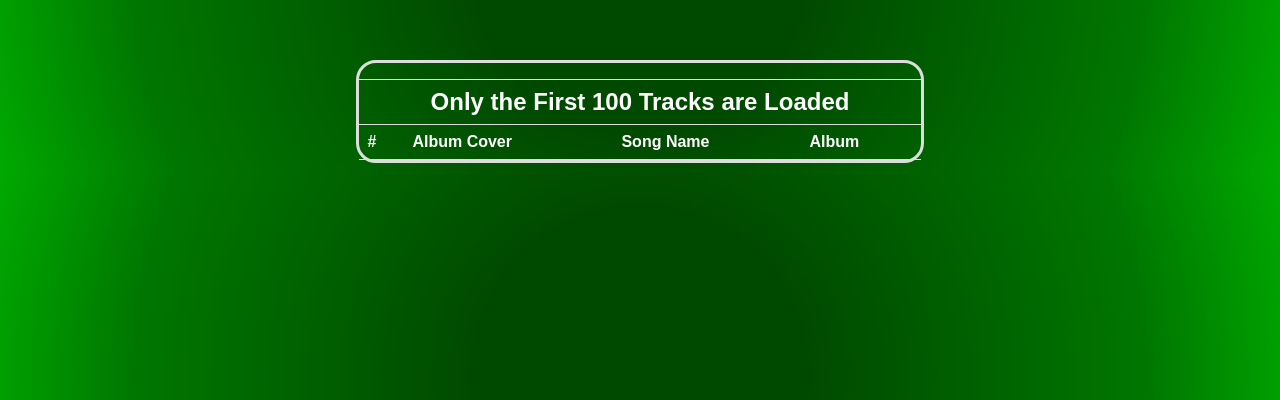
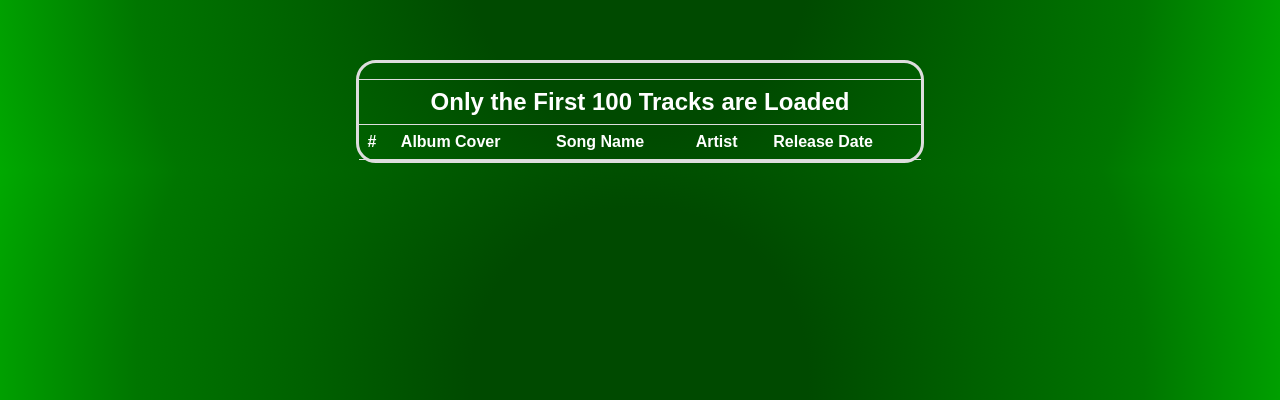
Before and after one commit to tweiss9/Sort-Spotify-Playlist, a Flask app: template templates/playlist_detail.html in a window 1280 px wide. Shown: the part 238-638 px from the top of the page. Run offline with Flask 3, Linux system fonts and the light colour scheme; the template is opened without the code that fills it, so the values that code supplies are empty.

Commit message:
make table data useful compared to sorting technique

```diff
--- a/app.py
+++ b/app.py
@@ -1,3 +1,4 @@
+from datetime import datetime
 from flask_compress import Compress
 from flask import Flask, Response, make_response, render_template, redirect, request, session
 from spotipy.exceptions import SpotifyException
@@ -45,7 +46,17 @@ def playlists():
 
     user_id = cache.get("user_id") or ""
 
-    fetched_playlists = sp.current_user_playlists()["items"]
+    fetched_playlists = []
+    offset = 0
+    limit = 50
+
+    while True:
+        response = sp.current_user_playlists(offset=offset, limit=limit)
+        fetched_playlists.extend(response["items"])
+        total_playlists = response["total"]
+        offset += limit
+        if offset >= total_playlists:
+            break
 
     user_playlists = [playlist for playlist in fetched_playlists if (playlist["owner"]["id"] == user_id) and (
         not playlist["collaborative"]) and (playlist["tracks"]["total"] > 0)]
@@ -81,10 +92,14 @@ def playlist_detail(playlist_id):
         playlist = sp.playlist(playlist_id)
         songs = playlist["tracks"]["items"]
         formatted_songs = []
+
         for song in songs:
+            release_date = datetime.strptime(song["track"]["album"]["release_date"], "%Y-%m-%d").strftime("%m/%d/%Y")
+
             song_info = {
                 "name": song["track"]["name"],
-                "album": song["track"]["album"]["name"],
+                "artist": song["track"]["artists"][0]["name"],
+                "release_date": release_date,
                 "album_cover": song["track"]["album"]["images"][0]["url"],
             }
             formatted_songs.append(song_info)
@@ -131,15 +146,18 @@ def page_not_found(error):
     error_message = str(error)
     return render_template('404.html', error_message=error_message), 404
 
+
 @app.errorhandler(500)
 def server_error(error):
     error_message = str(error)
     return render_template('500.html', error_message=error_message), 500
 
+
 @app.route('/500')
 def error_500():
     return render_template('500.html')
 
+
 if __name__ == "__main__":
     app.run(debug=True)
     Compress(app)
--- a/static/css/playlists.css
+++ b/static/css/playlists.css
@@ -62,6 +62,7 @@
   overflow: auto;
   text-align: center;
   padding-top: 8px;
+  padding-left: 20px;
 }
 
 .playlist-row {
--- a/templates/playlist_detail.html
+++ b/templates/playlist_detail.html
@@ -47,12 +47,12 @@
       <table class="playlist-detail-table">
         <thead>
           <tr>
-            <th class="playlist-detail-name-title" colspan="4">
+            <th class="playlist-detail-name-title" colspan="5">
               {{playlist_name}}
             </th>
           </tr>
           <tr>
-            <th class="playlist-detail-notice" colspan="4">
+            <th class="playlist-detail-notice" colspan="5">
               Only the First 100 Tracks are Loaded
             </th>
           </tr>
@@ -60,7 +60,8 @@
             <th class="playlist-detail-header">#</th>
             <th class="playlist-detail-header">Album Cover</th>
             <th class="playlist-detail-header">Song Name</th>
-            <th class="playlist-detail-header">Album</th>
+            <th class="playlist-detail-header">Artist</th>
+            <th class="playlist-detail-header">Release Date</th>
           </tr>
         </thead>
         <tbody>
@@ -75,7 +76,8 @@
               />
             </td>
             <td class="playlist-detail-data">{{ song.name }}</td>
-            <td class="playlist-detail-data">{{ song.album }}</td>
+            <td class="playlist-detail-data">{{ song.artist }}</td>
+            <td class="playlist-detail-data">{{ song.release_date }}</td>
           </tr>
           {% endfor %}
         </tbody>
```
